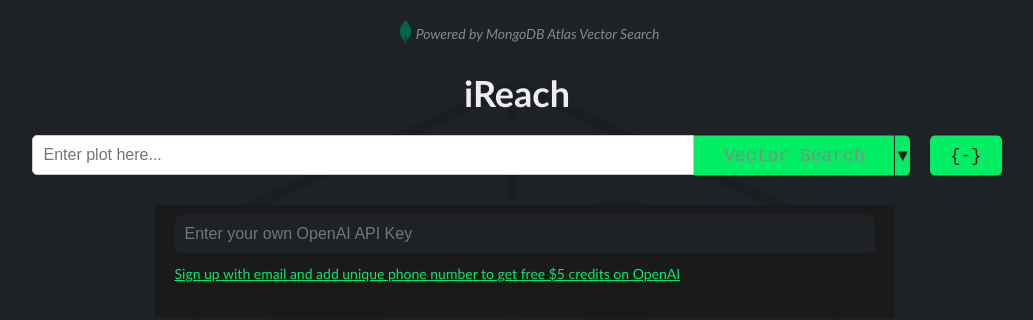
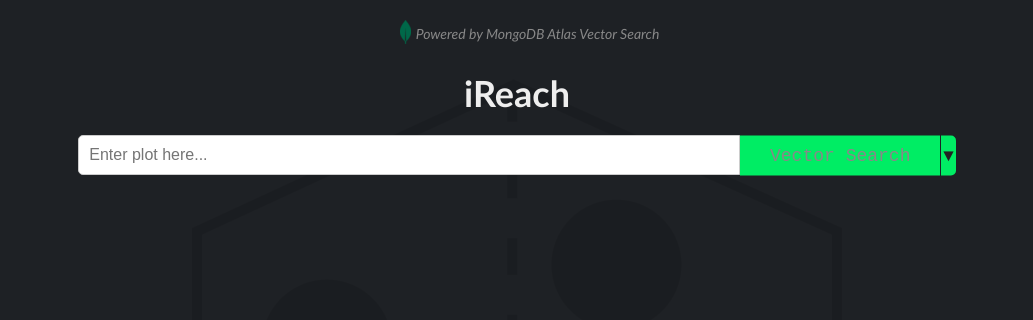
Before and after one commit to sandhyadev01/Hackathon2024_IndiaSA, a React (Create React App) app: page / in a window 1280 px wide. Shown: the top 320 px of the page, without its empty margins (123-1156 px from the left). Built offline with nearby package versions, Linux system fonts and the light colour scheme.

Commit message:
Removed code button

```diff
--- a/src/App.css
+++ b/src/App.css
@@ -156,10 +156,6 @@
   display: flex;
 }
 
-.code-box {
-  margin-bottom: 20px;
-}
-
 .flexDiv {
   flex: 1;
 }
@@ -220,23 +216,6 @@
   color: #888;
 }
 
-.code-button {
-  font-size: 17.5px;
-  padding: 10px 20px;
-  margin-left: 20px;
-  min-width: unset;
-  border-radius: 5px;
-}
-
-.code {
-  background: #1a1a1a;
-  padding: 10px;
-  max-width: 90%;
-  padding-top: 0px;
-  min-width: 720px;
-  margin-left: 15px;
-}
-
 .chart {
   background: #1e2125;
   border: none;
--- a/src/App.js
+++ b/src/App.js
@@ -18,12 +18,9 @@
   const [apiKey, setApiKey] = useState("");
   const [selectedOption, setSelectedOption] = useState("Vector");
   const [showOptions, setShowOptions] = useState(false);
-  const [showCode, setShowCode] = useState(true);
-  const [code, setCode] = useState("");
 
   const handleChange = (e) => {
     setSearchQuery(e.target.value);
-    setShowCode(false);
   };
 
   const handleKeyChange = (e) => {
@@ -33,7 +30,6 @@
   const handleOptionChange = (option) => {
     setSelectedOption(option);
     setShowOptions(false);
-    setShowCode(false);
   };
 
   const handleDropdownToggle = (e) => {
@@ -41,46 +37,6 @@
     setShowOptions((prevShow) => !prevShow);
   };
 
-  const updateCode = (e) => {
-    e.preventDefault();
-    if (showCode) {
-      setShowCode(false);
-      return;
-    }
-
-    let currCode;
-
-    if (selectedOption === 'Vector') {
-      currCode = `
-  // getEmbeddings function can leverage OpenAI API or something similar
-
-  {
-    "$search": {
-      "index": "default",
-      "knnBeta": {
-        "vector": getEmbeddings("${searchQuery}"),
-        "path": "plot_embedding",
-        "k": 5
-      }
-    }
-  }`;
-    }
-    else {
-      currCode = `
-  {
-    "$search": {
-      "index": "default",
-      "text": {
-        "query": "${searchQuery}",
-        "path": "plot"
-      }
-    }
-  }`;
-    }
-
-    setCode(currCode);
-    setShowCode(true);
-  }
 
   const handleSubmit = (e) => {
     setAccounts([]);
@@ -137,7 +93,6 @@
             {selectedOption === "Standard" ? "Standard Search" : "Vector Search"}
           </button>
           <button className="dropdown-button arrow" onClick={handleDropdownToggle}>▼</button>
-          <button className="dropdown-button code-button" onClick={updateCode}>{showCode ? `{-}` : `{+}`}</button>
           {showOptions && (
             <div className="dropdown-content">
               <button onClick={() => handleOptionChange("Standard")}>Standard Search</button>
@@ -146,35 +101,6 @@
           )}
         </div>
       </form>
-      {
-        showCode &&
-        <div className='container code-box'>
-          <div className='flexDiv'></div>
-          {
-            (new URLSearchParams(window.location.search)).get('dev') &&
-            <iframe className='chart' width="480" height="360" src="https://charts.mongodb.com/charts-ajayraghav-qlztg/embed/charts?id=64bbc28b-48a7-459b-8129-70f16c33e921&maxDataAge=300&theme=dark&autoRefresh=true"></iframe>
-          }
-          <div className='code'>
-            <div className='container'>
-              <input
-                type="password"
-                value={apiKey}
-                onChange={handleKeyChange}
-                placeholder="Enter your own OpenAI API Key"
-              />
-            </div>
-            <div>
-              <div className='open-ai-link'>
-                <a target='_blank' href="https://openai.com/pricing#:~:text=Start%20for%20free">Sign up with email and add unique phone number to get free $5 credits on OpenAI</a>
-              </div>
-            </div>
-            <pre>
-              <code>{code}</code>
-            </pre>
-          </div>
-          <div className='flexDiv'></div>
-        </div>
-      }
       <div className="accounts">
         {accounts.map((account) => (
           <div key={account._id} className="account">
--- a/src/index.css
+++ b/src/index.css
@@ -6,8 +6,3 @@
   -webkit-font-smoothing: antialiased;
   -moz-osx-font-smoothing: grayscale;
 }
-
-code {
-  font-family: source-code-pro, Menlo, Monaco, Consolas, 'Courier New',
-    monospace;
-}
```
